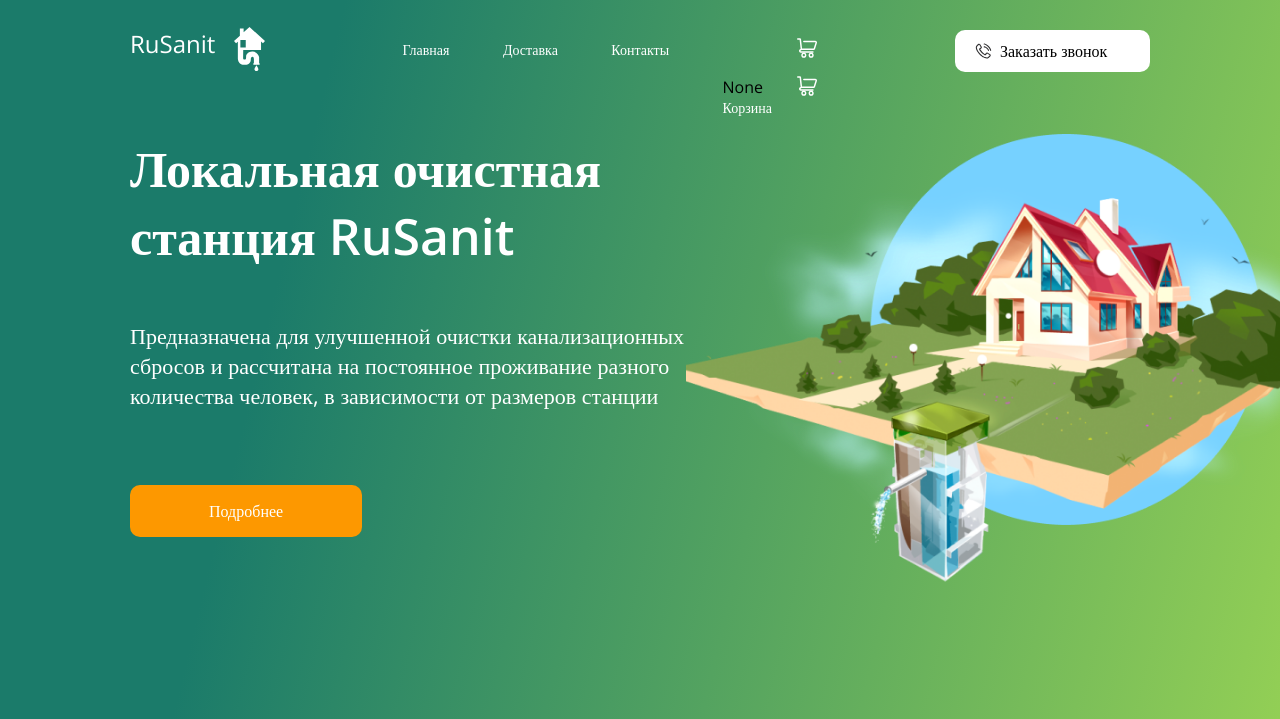
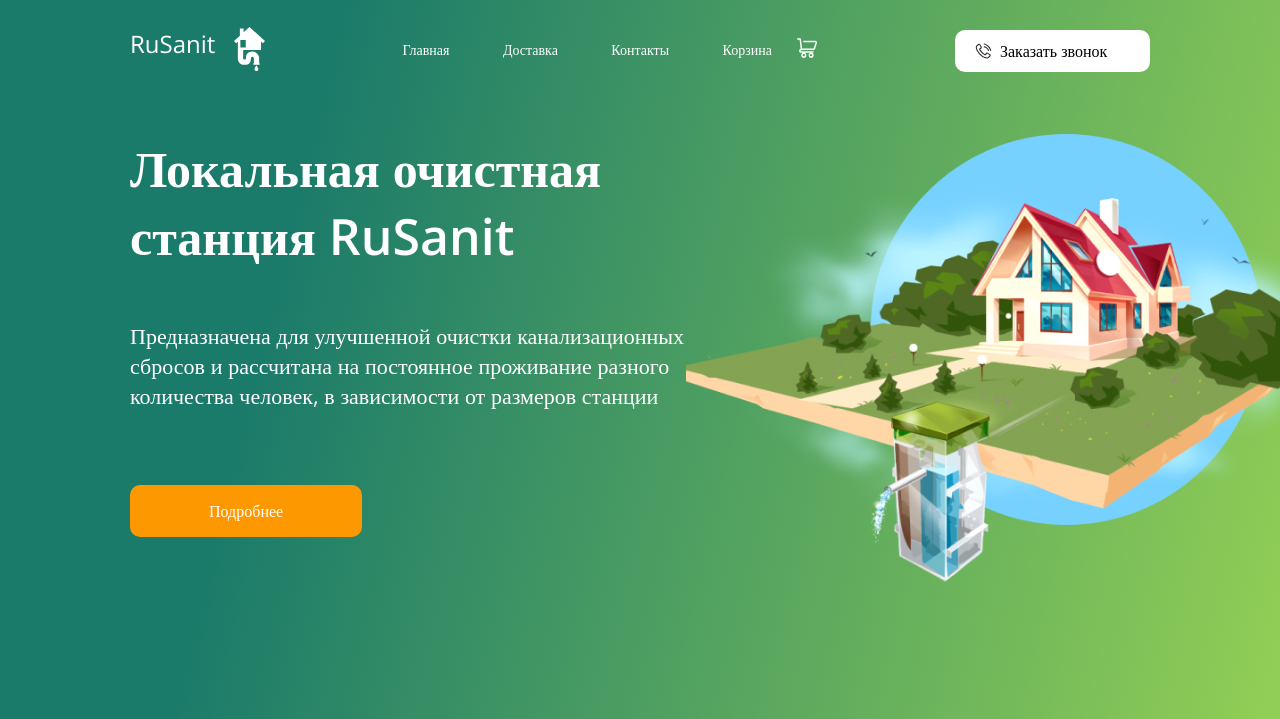
Before and after one commit to Svyat21/RuSanitApp, a Django app: page / in a window 1280 px wide. Shown: the top 719 px of the page. Run offline with Django 3.2, Linux system fonts and the light colour scheme; data that the repository does not hold is empty; some libraries are stand-ins or nearby versions.

Commit message:
updating the display of an empty basket on the main page

```diff
--- a/rusanitapp/shop/static/shop/css/style.css
+++ b/rusanitapp/shop/static/shop/css/style.css
@@ -52,7 +52,7 @@ body{
     display: flex;
     justify-content: space-between;
 }
-.main-menu div{
+.main-menu .basc{
     margin-top: 38px;
     height: 20px;
     width: 95px;
--- a/rusanitapp/shop/templates/shop/base.html
+++ b/rusanitapp/shop/templates/shop/base.html
@@ -29,8 +29,8 @@
                         <a href="{% url 'home' %}">Главная</a>
                         <a href="#delivery">Доставка</a>
                         <a href="#contacts">Контакты</a>
-                        <div>
-                            <div><p>{{ user }}</p></div>
+                        <div class="basc">
+                            <div>{% if user %}<p>{{ user }}</p>{% endif %}</div>
                             <a href="{% if user %}{% url 'basket' %}{% endif %}">Корзина</a>
                         </div>
                     </div>
```
